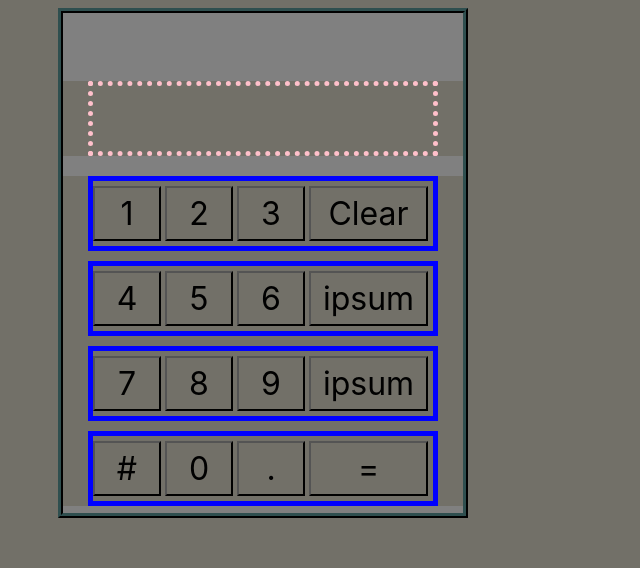
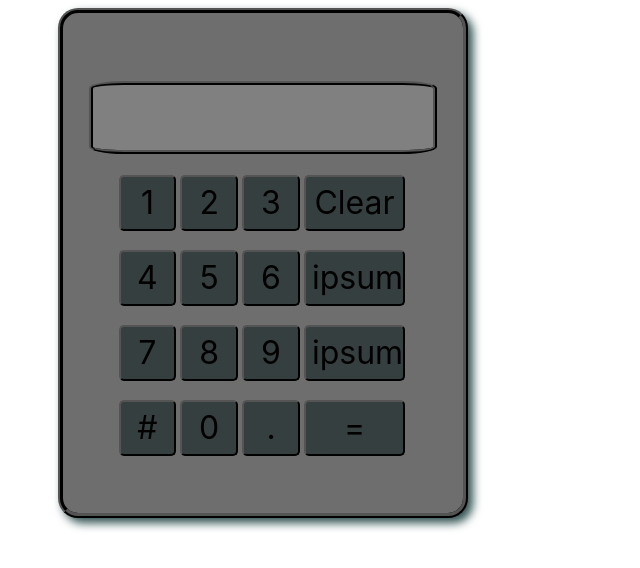
Before and after one commit to MichaelJahns/lab-3, a plain HTML site: page index.html in a window 1280 px wide. Shown: the whole page, without its empty margins (0-640 px from the left). Drawn offline with Linux system fonts and the light colour scheme.

Commit message:
Drastically cleaned up css

```diff
--- a/css/style.css
+++ b/css/style.css
@@ -1,6 +1,6 @@
 *
 {
-    background-color: rgb(114, 112, 104);
+    /* background-color: rgb(114, 112, 104); */
 }
 #console
 {
@@ -9,24 +9,35 @@
     width:400px;
     margin-left: 50px;
     margin-right: auto;
+    background-color: rgb(110, 110, 110);
+    border:ridge black 5px;
+    border-radius: 20px;
+    box-shadow:5px 5px 10px darkslategray;
+}
+#screenframe
+{
+    width: 85%;
+    height: 65px;
+    margin-left: auto;
+    margin-right: auto;
+    margin-top: 17%;
     background-color: gray;
-    border:ridge darkslategray 5px;
+    border: ridge black 4px;
+    border-radius: 10%;
 }
 #screen
 {
-    width: 85%;
-    height: 65px;
-    border: pink 5px dotted;
-    margin-left: auto;
-    margin-right: auto;
-    margin-top: 17%;
 
-
+}
+#rowContainer
+{
+   width:85%;
+   margin-left:auto;
+   margin-right:auto;
 }
 .row
 {
     width: 85%;
-    border: blue solid 5px;
     height: 65px;
     vertical-align: baseline;
     margin-bottom: 10px;
@@ -39,6 +50,8 @@
 }
 button
 {
+    background-color: rgb(53, 63, 63);
+    border-radius:5px;
     margin-left:auto;
     margin-right:auto;
     margin-top:1.5%;
--- a/index.html
+++ b/index.html
@@ -7,11 +7,11 @@
 <body>
     <div id="console">
         <!-- Calculator Screen -->
-        <div>
-            <div id="screen"></div>
-        </div>
+            <div id=screenframe>
+                <p id=screen></p>
+            </div>
         <!-- Container for Buttons -->
-        <div>
+        <div id="rowContainer">
             <div id="row1" class="row">
                     <button id=1>1</button>
                     <button id=2>2</button>
```
